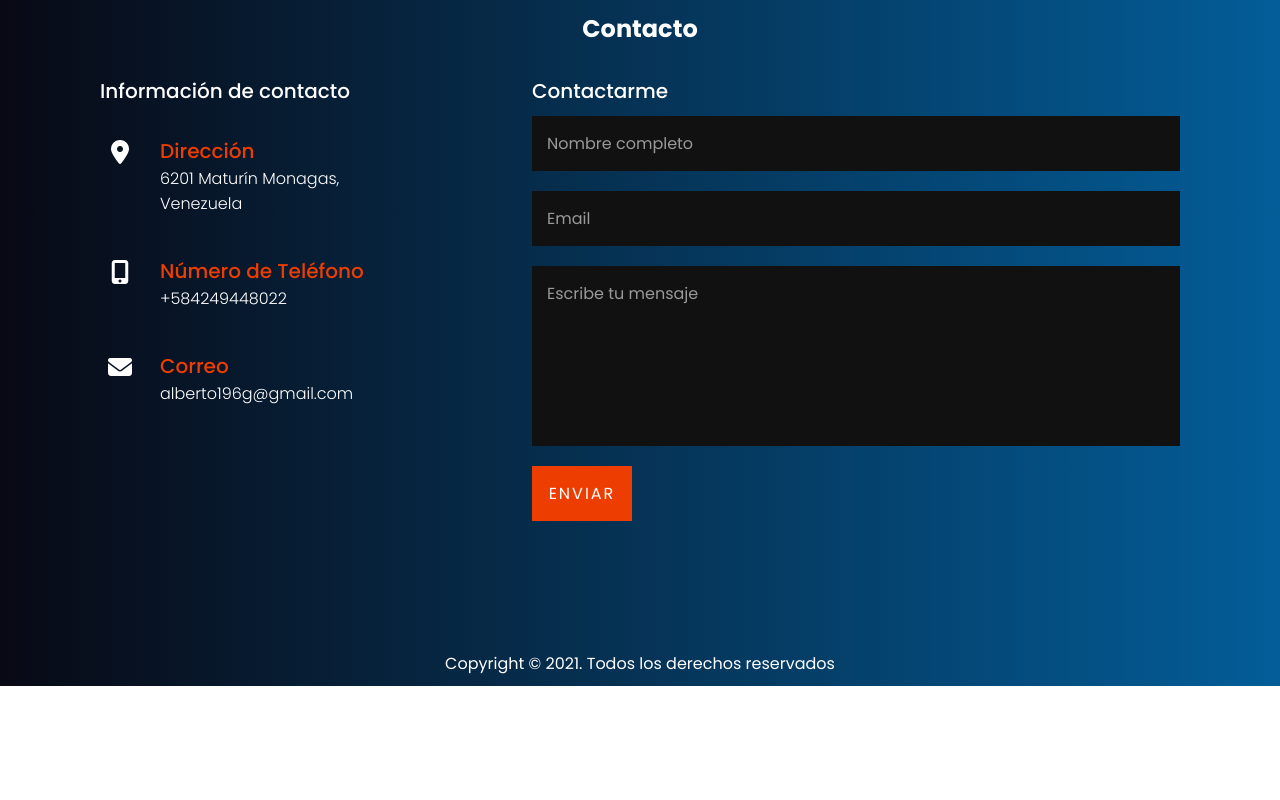
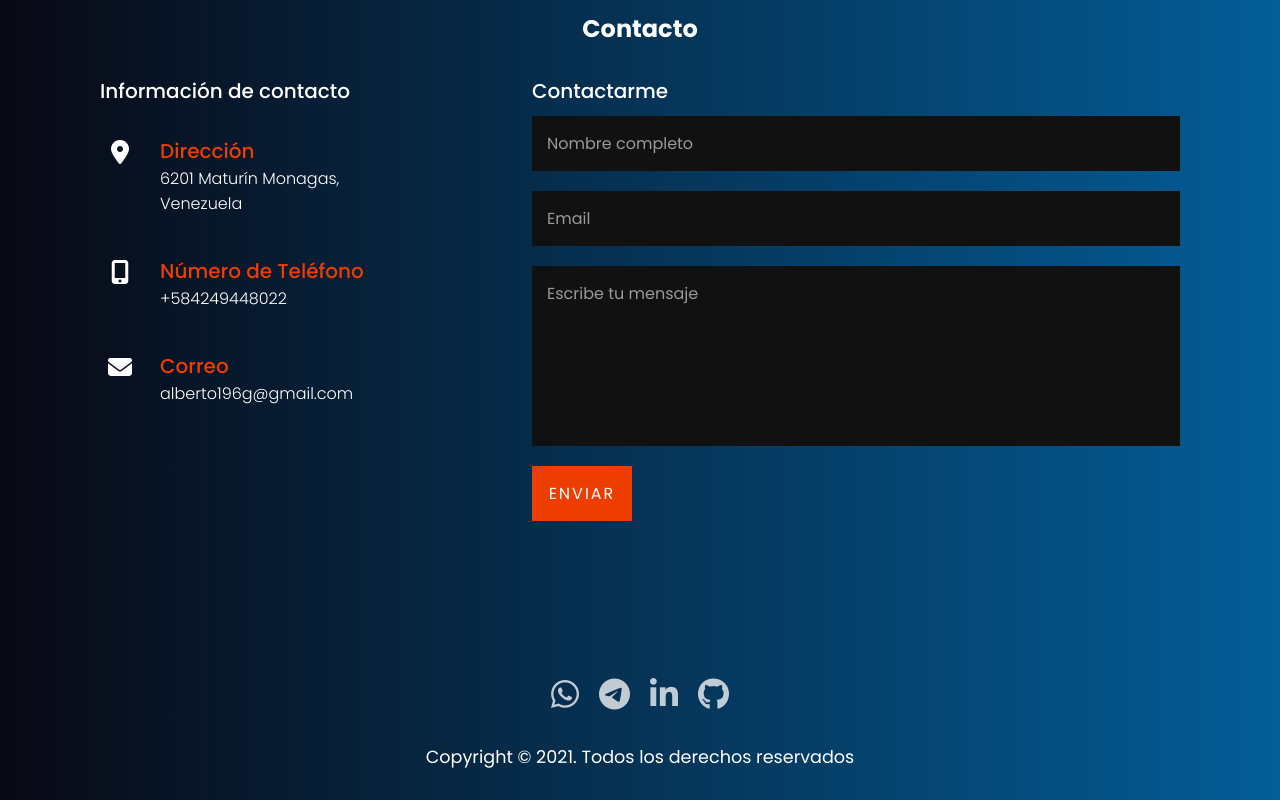
Before and after one commit to albertoalejandro10/old-portfolio, a website: page index.html in a window 1280 px wide. Shown: the part 4616-5416 px from the top of the page. Before the commit the page ends 5302 px from the top, so only its background shows below. Drawn offline with Linux system fonts and the light colour scheme.

Commit message:
update footer

```diff
--- a/index.html
+++ b/index.html
@@ -190,9 +190,15 @@
         </div>
     </section>
 
-    <div class="copyright">
+    <footer>
+        <ul class="sci">
+            <li><a href="https://wa.me/584249448022"><i class="fab fa-whatsapp" aria-hidden="true"></i></a></li>
+            <li><a href="https://t.me/albertoalejandro10"><i class="fab fa-telegram-plane" aria-hidden="true"></i></a></li>
+            <li><a href="https://www.linkedin.com/in/albertoalejandro10/"><i class="fab fa-linkedin-in" aria-hidden="true"></i></a></li>
+            <li><a href="https://github.com/albertoalejandro10/"><i class="fab fa-github" aria-hidden="true"></i></a></li>
+        </ul>
         <p>Copyright © 2021. Todos los derechos reservados</p>
-    </div>
+    </footer>
 
     <audio src="resources/home.mp3"></audio>
 
--- a/main.css
+++ b/main.css
@@ -707,13 +707,52 @@ section.dark .toggleDark::before {
 
 /* Copyright */
 
-.copyright {
+footer {
+    position: relative;
+    width: 100%;
     background: #8E0E00;  /* fallback for old browsers */
     background: -webkit-linear-gradient(to right, #080914, #035D98);  /* Chrome 10-25, Safari 5.1-6 */
     background: linear-gradient(to right, #080914, #035D98); /* W3C, IE 10+/ Edge, Firefox 16+, Chrome 26+, Opera 12+, Safari 7+ */
     color: var(--just-white);
+    min-height: 100px;
+    padding: 20px 0;
+    display: flex;
+    justify-content: center;
+    align-items: center;
+    flex-direction: column;
+}
+
+footer .sci {
+    position: relative;
+    display: flex;
+    justify-content: center;
+    align-items: center;
+    margin: 10px 0;
+}
+
+footer .sci li {
+    list-style: none;
+}
+
+footer .sci li a {
+    font-size: 2em;
+    color: var(--just-white);
+    margin: 0 10px;
+    display: inline-block;
+    transition: 0.5s;
+    opacity: 0.75;
+}
+
+footer .sci li a:hover {
+    transform: translateY(-10px);
+    opacity: 1;
+}
+
+footer p {
     text-align: center;
-    padding: 10px;
+    margin-top: 15px;
+    margin-bottom: 10px;
+    font-size: 1.1em;
 }
 
 /* Custom Scrollbar */
@@ -918,6 +957,14 @@ section.dark .toggleDark::before {
     .heading.multicolor h2 {
         width: 40%;
     }
+
+    footer .sci li a {
+        font-size: 1.5em;
+    }
+
+    footer p {
+        font-size: 1em;
+    }
 }
 
 @media (max-width: 600px) {
```
